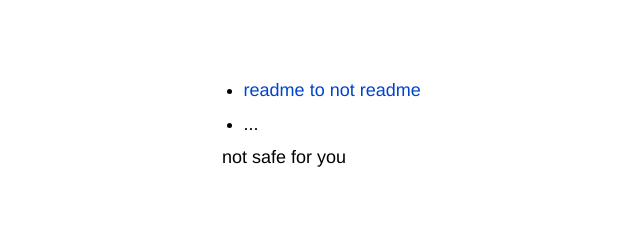
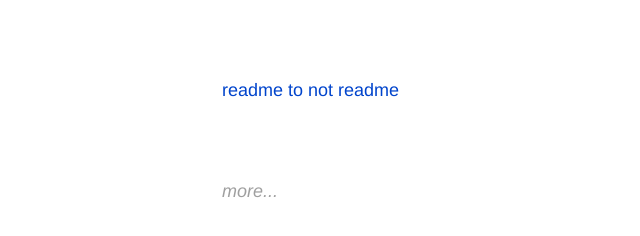
Before and after one commit to ivatsav/ivatsav.github.io, a plain HTML site: page index.html in a window 1280 px wide. Shown: the whole page, without its empty margins (118-758 px from the left). Drawn offline with Linux system fonts and the light colour scheme.

Commit message:
Update index.html

```diff
--- a/index.html
+++ b/index.html
@@ -15,57 +15,65 @@
     padding: 0 1rem;
   }
 
+  a {
+    color: #0044cc;
+    text-decoration: none;
+    cursor: pointer;
+  }
+
+  a:hover {
+    text-decoration: underline;
+  }
+
+  .readme-link {
+    display: block;
+    margin-bottom: 3rem; /* creates space before 'more...' */
+  }
+
+  .more-trigger {
+    display: inline-block;
+    font-style: italic;
+    color: #777;
+    cursor: pointer;
+    margin-top: 2rem;
+    opacity: 0.7;
+    transition: opacity 0.2s;
+  }
+
+  .more-trigger:hover {
+    opacity: 1;
+    text-decoration: underline;
+  }
+
+  .hidden {
+    display: none;
+  }
+
   ul {
     list-style-type: disc;
     padding-left: 1.2em;
-      margin: 0;
+    margin-top: 2rem;
   }
 
   li {
     margin: 0.7em 0;
   }
 
-    a {
-      color: #0044cc;
-      text-decoration: none;
-    }
-
-    a:hover {
-      text-decoration: underline;
-    }
-
-    details summary {
-      cursor: pointer;
-      list-style: none;
-    }
-
-    details summary::marker {
-      display: none;
-    }
-
   @media (prefers-color-scheme: dark) {
-      body {
-        background: #111;
-        color: #eee;
-      }
-      a {
-        color: #80bfff;
-      }
-      a:hover {
-        color: #aaccff;
-      }
+    body { background: #111; color: #eee; }
+    a { color: #80bfff; }
+    a:hover { color: #aaccff; }
+    .more-trigger { color: #aaa; }
   }
 </style>
 </head>
 <body>
-  <ul>
-    <li><a href="re/">readme to not readme</a></li>
-    <li>...</li>
-  </ul>
 
-  <details>
-    <summary>not safe for you</summary>
-    <ul>
+  <a href="re/" class="readme-link">readme to not readme</a>
+
+  <div class="more-trigger" id="showMore">more...</div>
+
+  <ul id="moreLinks" class="hidden">
     <li><a href="am/">about me</a></li>
     <li><a href="aw/">about website</a></li>
     <li><a href="ahl/">a human's life</a></li>
@@ -116,6 +124,12 @@
     <li><a href="wb/">writer's block</a></li>
     <li><a href="y/">you</a></li>
   </ul>
-  </details>
+
+  <script>
+    document.getElementById("showMore").onclick = function() {
+      document.getElementById("moreLinks").classList.remove("hidden");
+      this.style.display = "none";
+    };
+  </script>
 </body>
 </html>
```
Lines whose indentation alone changed are shown as unchanged.
